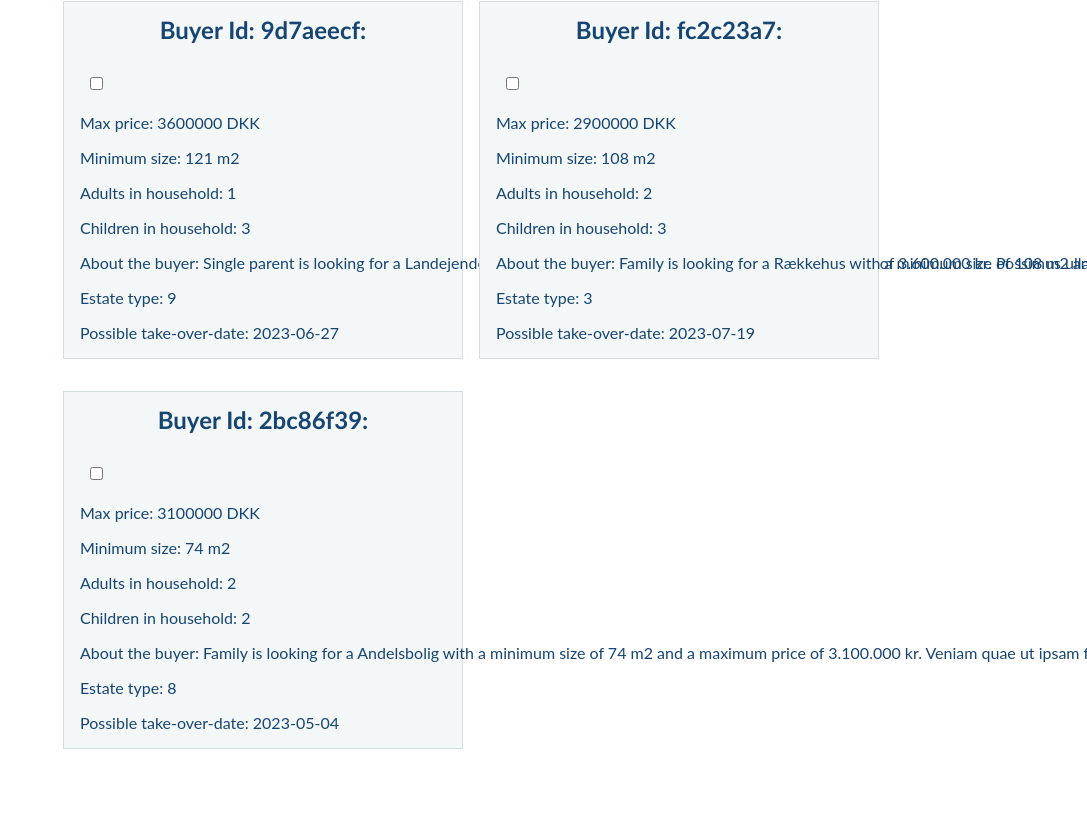
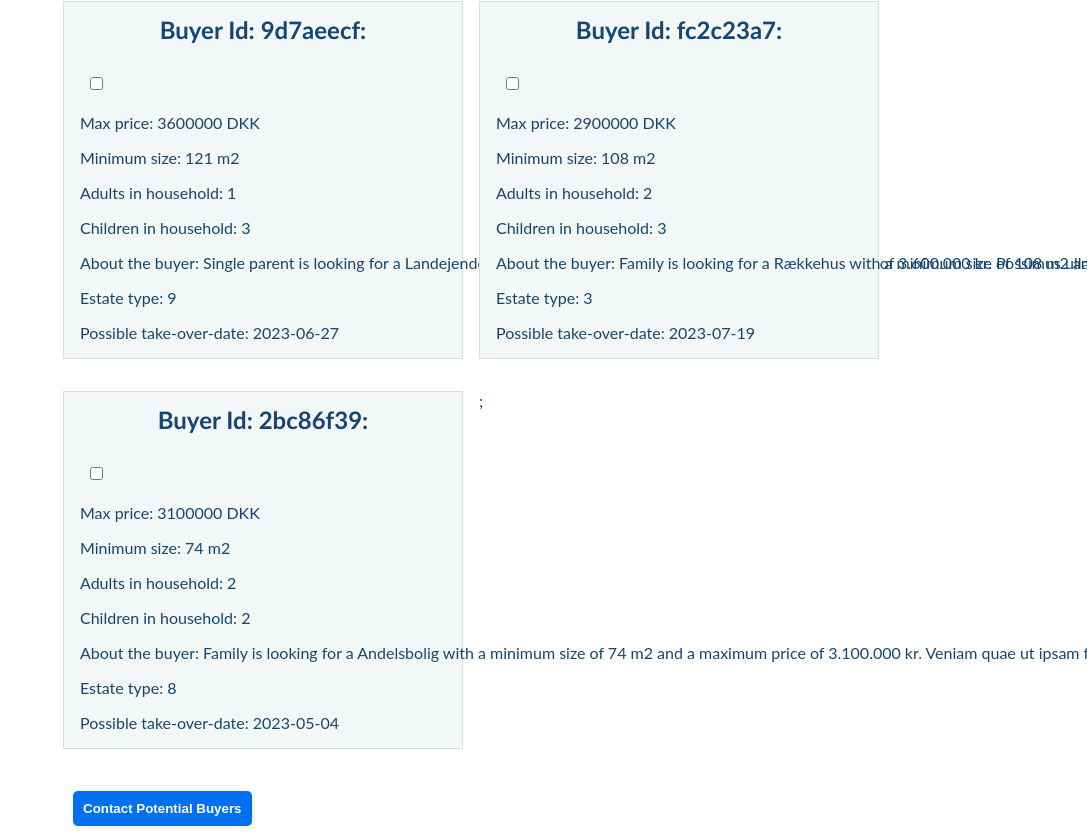
Before and after one commit to tombill143/mmd-case-main, a Next.js app: page /buyers in a window 1280 px wide. Shown: the part 2987-3823 px from the top of the page, without its empty margins (193-1280 px from the left). Before the commit the page ends 3752 px from the top, so only its background shows below. Built offline with nearby package versions, Linux system fonts and the light colour scheme; a web font is replaced by a local one.

Commit message:
added button on buyer.js to direct to contact.js

```diff
--- a/src/pages/buyers/index.js
+++ b/src/pages/buyers/index.js
@@ -3,6 +3,7 @@ import Head from "next/head";
 import { useRouter } from "next/router";
 import { useState, useEffect} from "react";
 import styles from "./Buyers.module.css";
+import Link from "next/link";
 
 export default function Buyers() {
   const [buyerProfiles, setBuyerProfiles] = useState([]);
@@ -18,9 +19,10 @@ export default function Buyers() {
     fetchBuyerProfiles();
   }, []);
 
-  const { query } = useRouter();
+  const router = useRouter();
 
-////////////////////////
+
+
  //buyer checkbox
   const handleBuyerSelect = (buyerId) => {
     // If buyer is already selected, remove it from the selected buyers list
@@ -30,15 +32,19 @@ export default function Buyers() {
       // Otherwise, add it to the selected buyers list
       setSelectedBuyers([...selectedBuyers, buyerId]);
     }
-  };
-  ////////////////////////
 
 
+  };
+
+   //function to send user to contact page!
+  const contactClick = () => {
+    router.push('/contact');
+  };
 
 //   const [checked, setChecked] = React.useState(true);
-
 //  const handleChange = (event: React.ChangeEvent<HTMLInputElement>) => {
 // setChecked(event.target.checked);
+
   return (
     <>
       <Head>
@@ -83,9 +89,19 @@ export default function Buyers() {
                 {/* <code>{JSON.stringify(buyer, null, 2)}</code> */}
               </pre>
             </div>
-          ))}
+          ))};
+
+
+          <Link href="/contact">
+          <button onClick={contactClick}>Contact Potential Buyers</button>
+          </Link>
         </div>
       </div>
+
+
+
+      {/* href className={styles.button} onClick={contactClick}>Contact Potential Buyers</button> */}
+      {/* <button className={styles.button} onClick={contactClick}>Contact Potential Buyers</button> */}
     </>
   );
 }
```
